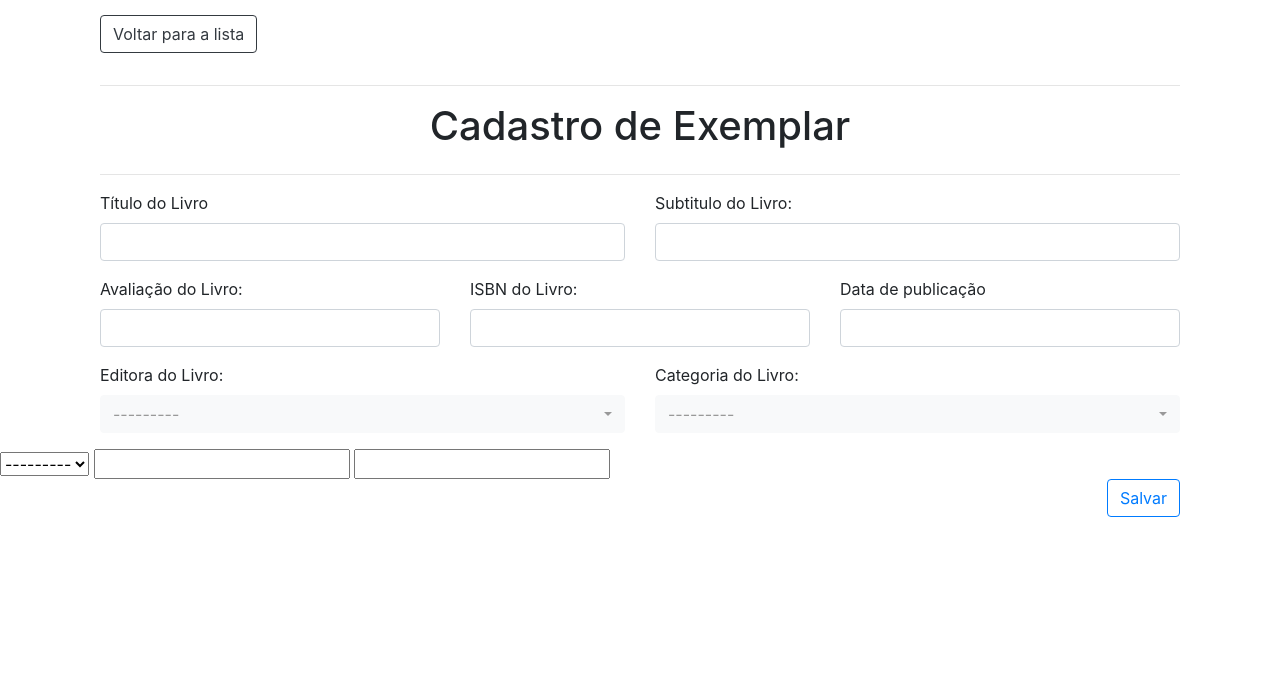
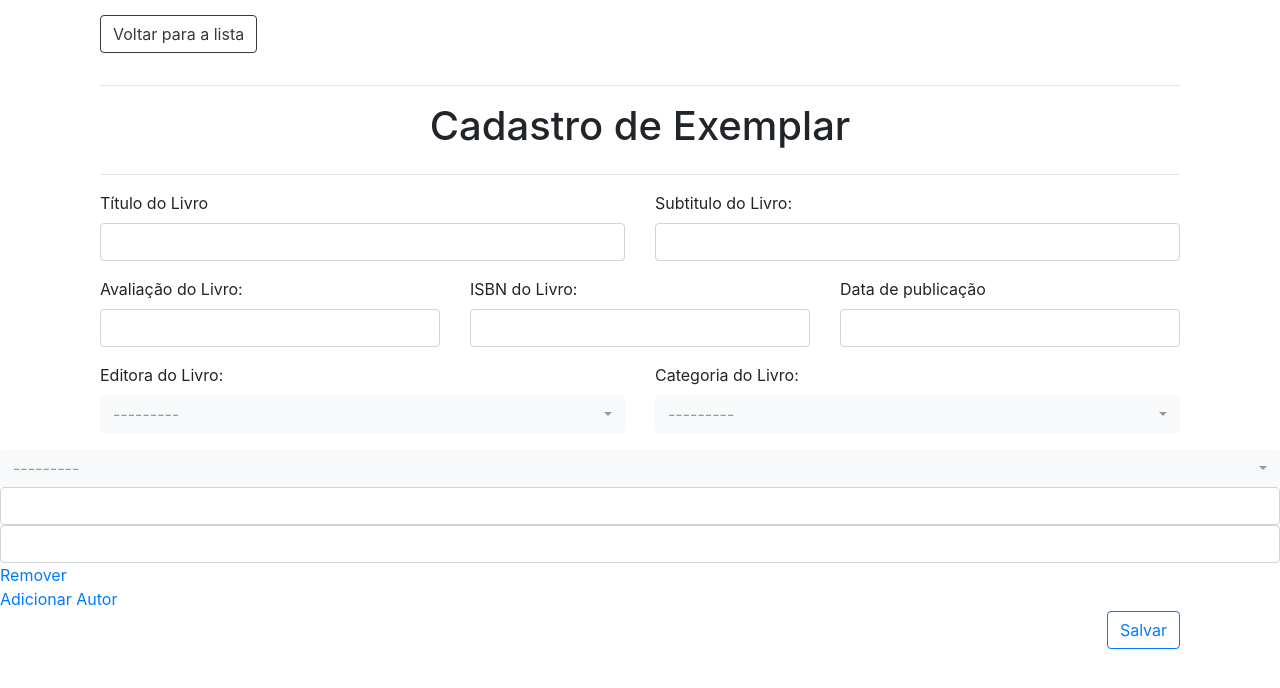
Before and after one commit to MsPatronum/BibliotecaMais, a Django app: page /criar_livro/ in a window 1280 px wide. Shown: the part 41-729 px from the top of the page. Run offline with Django 3.2, Linux system fonts and the light colour scheme; data that the repository does not hold is empty; some libraries are stand-ins or nearby versions.

Commit message:
Inline forms funcionando (agora é pra valer)

```diff
--- a/BibliotecaMais/BiblioLivros/forms.py
+++ b/BibliotecaMais/BiblioLivros/forms.py
@@ -2,20 +2,22 @@
 from BiblioLivros.models import Livros, Autores, AutorLivro
 from django.forms.models import inlineformset_factory
 
+# FORMULARIO PARA A TABELA LIVROS
 class LivroFormulario(forms.ModelForm):
-
 	class Meta:
 		model = Livros
 		fields = ['titulo_livro','subtitulo_livro','avaliacao_livro','isbn_livro','publicacao_livro','categoria_cod_categoria','editora_cod_editora',]
 
+# FORMULARIO PARA A TABELA AUTORES
 class AutorFormulario(forms.ModelForm):
 	class Meta:
 		model = Autores
 		fields = ['nome_autor', 'sexo_autor']
 
+# FORMULARIO QUE LIDA COM AS TABELAS AUTORES, LIVROS E AUTORLIVRO, ONDE AUTORLIVRO É UMA ENTIDADE FRACA E TEM FOREIGN KEYS DAS OUTRAS DUAS TABELAS
 class AutorLivro_LivroFormulario(forms.ModelForm):
 	class Meta:
 		model = AutorLivro
 		exclude = ()
-
+# FORMSET QUE LIDA COM A LINKAGEM DAS TABELAS, VENDO A FOREIGN KEY DA TABELA AUTORLIVRO E PROCURANDO A CORRESPONDENTE NA TABELA LIVROS
 AutorLivroFormSet = inlineformset_factory(Livros, AutorLivro, form = AutorLivro_LivroFormulario, extra = 1)
--- a/BibliotecaMais/BiblioLivros/templates/Livros/criar_livros.html
+++ b/BibliotecaMais/BiblioLivros/templates/Livros/criar_livros.html
@@ -69,13 +69,13 @@
       </div>
     </div>
     <div>
+      <div>
         {{ autor_livro.management_form }}
-
           {% for form in autor_livro.forms %}
             <div class="{% cycle 'row1' 'row2' %} formset_row">
-                    {{ form.autor_cod_autor }}
-                    {{ form.ordinal_autorlivro }}
-                    {{ form.autor_funcao }}
+              {{ form.autor_cod_autor|add_class:"selectpicker form-control"|attr:"data-live-search='true'"  }}
+              {{ form.ordinal_autorlivro|add_class:"form-control" }}
+              {{ form.autor_funcao|add_class:"form-control" }}
             </div>
           {% endfor %}
       </div>
@@ -102,5 +102,4 @@
       });
       </script>
     {% endblock %}
-
   {% endblock %}
--- a/BibliotecaMais/BiblioLivros/templates/base.html
+++ b/BibliotecaMais/BiblioLivros/templates/base.html
@@ -4,24 +4,18 @@
     <meta charset="UTF-8">
     <title>{% block title %}{% endblock %}</title>
     {% load staticfiles %}
-
     {% block links %}
     {% endblock %}
     <link rel="stylesheet" href="https://cdnjs.cloudflare.com/ajax/libs/bootstrap-select/1.13.1/css/bootstrap-select.min.css">
     <link rel="stylesheet" href="https://cdnjs.cloudflare.com/ajax/libs/twitter-bootstrap/4.1.2/css/bootstrap.min.css" />
-
-
   </head>
   <body>
     <!-- COLOCAR AQUI OS IFS PARA QUANDO HOUVER UM MENU COM AUTENTICAÇÃO-->
     <p>base.html</p>
-
     {% block content %}
     {% endblock %}
   </body>
-    {% block scripts %}
 
-    {% endblock %}
   <script src="https://code.jquery.com/jquery-3.3.1.slim.min.js"></script>
   <script src="https://cdnjs.cloudflare.com/ajax/libs/popper.js/1.14.3/umd/popper.min.js"></script>
   <script src="https://stackpath.bootstrapcdn.com/bootstrap/4.1.3/js/bootstrap.min.js"></script>
@@ -32,5 +26,7 @@
   $('.data').mask('00/00/0000');
   });
   </script>
+  {% block scripts %}
 
+  {% endblock %}
 </html>
--- a/BibliotecaMais/BiblioLivros/views.py
+++ b/BibliotecaMais/BiblioLivros/views.py
@@ -7,17 +7,21 @@
 from BiblioLivros.models import Livros, Autores
 from django.urls import reverse
 
+
+# CLASSE GENÉRICA PARA A LISTAGEM DOS LIVROS
 class LivroListarView(generic.ListView):
 	model = Livros
 	template_name = 'Livros/listar_livros.html'
 	paginate_by = 12
 
+# CLASSE GENÉRICA PARA A CRIAÇÃO DOS LIVROS
 class LivroCriarView(generic.CreateView):
 	model = Livros
 	form_class = LivroFormulario
 	template_name = 'Livros/criar_livros.html'
 	success_url = '/listar_livro/'
 
+	#AQUI ESTÁ PEGANDO O INLINE_FORMSET CRIADO E INSERINDO COMO UM CONTEXTO
 	def get_context_data(self, **kwargs):
 		data = super(LivroCriarView, self).get_context_data(**kwargs)
 		if self.request.POST:
@@ -26,7 +30,7 @@
 			data['autor_livro'] = AutorLivroFormSet()
 		return data
 
-
+	# AQUI ESTÁ VALIDANDO O FORMULÁRIO
 	def form_valid(self, form):
 		context = self.get_context_data()
 		autor_livro = context['autor_livro']
```
Lines whose indentation alone changed are shown as unchanged.
